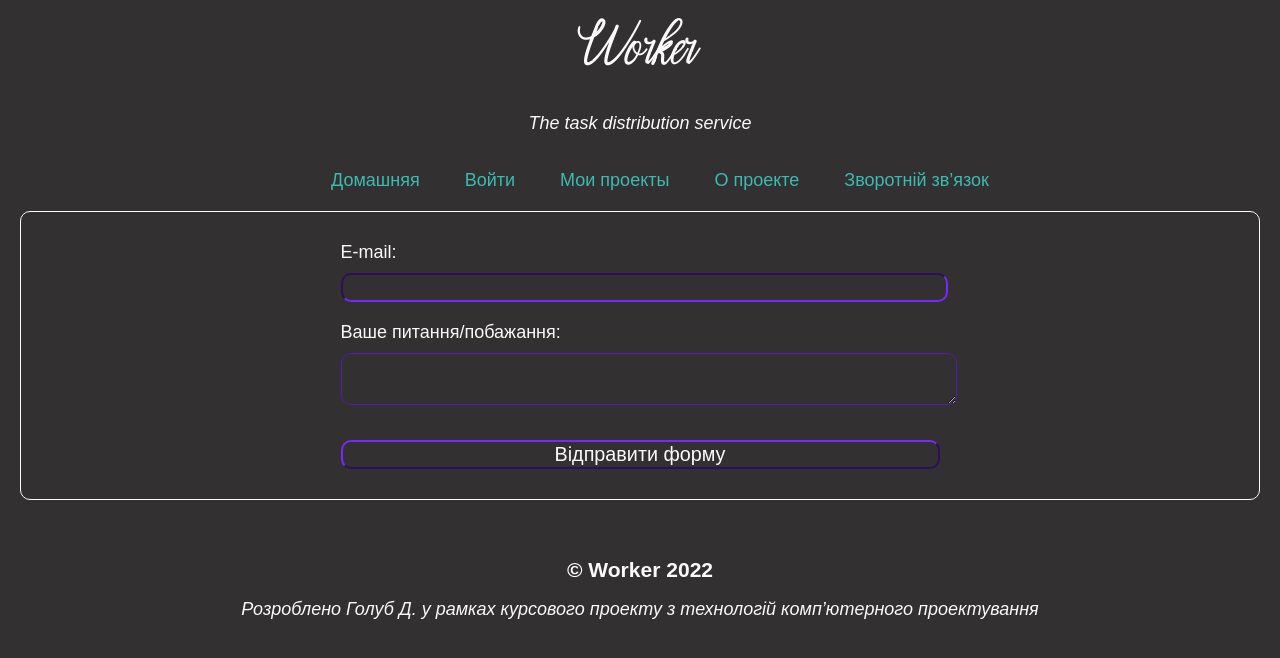
After one commit to dmytryG/Worker, a PHP site: page /feedback.php in a window 1280 px wide. The commit adds this page. Shown: the top 658 px of the page. Run offline with PHP 8.4, Linux system fonts and the light colour scheme; a stand-in replaces the project's code that opens the database connection.

Commit message:
Add feddback form

```diff
--- /dev/null
+++ b/feedback.php
@@ -0,0 +1,18 @@
+<?php include_once 'header.php'; ?>
+
+<?php
+    include_once 'entity/Block.php';
+    $blocks = array();
+
+
+?>
+
+<?php include_once 'forms/feedbackForm.php'; ?>
+
+<?php foreach ($blocks as $block) : ?>
+    <?= $block ?>
+<?php endforeach ?>
+
+
+
+<?php include_once 'footer.php'; ?>
--- /dev/null
+++ b/forms/feedbackForm.php
@@ -0,0 +1,22 @@
+<div class="centred contentBlock">
+
+    <div class="half-sized grid-vertical">
+        <form action="/addTask.php">
+            <div class="grid-vertical-item from-fields">
+                <label for="email">E-mail:</label><br>
+                <input type="text" id="email" name="email" value="<?php
+                    if(isset($_GET["email"])) {echo ($_GET["email"]);}
+                ?>">
+            </div>
+
+            <div class="grid-vertical-item from-fields">
+                <label for="comment">Ваше питання/побажання:</label><br>
+                <textarea id="comment" name="comment"></textarea>
+            </div>
+
+            <div class="grid-vertical-item from-fields">
+                <input type="submit" value="Відправити форму">
+            </div>
+        </form>
+    </div>
+</div>
--- a/header.php
+++ b/header.php
@@ -20,6 +20,7 @@
             <li class="navItem"><a href="login.php" >Войти</a></li>
             <li class="navItem"><a href="myProjects.php" >Мои проекты</a></li>
             <li class="navItem"><a href="#contact">О проекте</a></li>
+            <li class="navItem"><a href="feedback.php">Зворотній зв’язок</a></li>
         </ul>
     </nav>
 </div>
```
